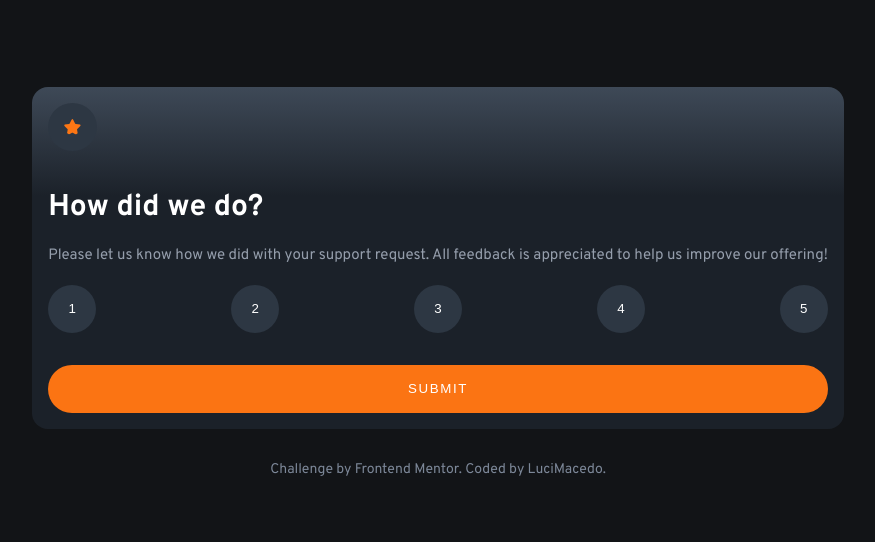
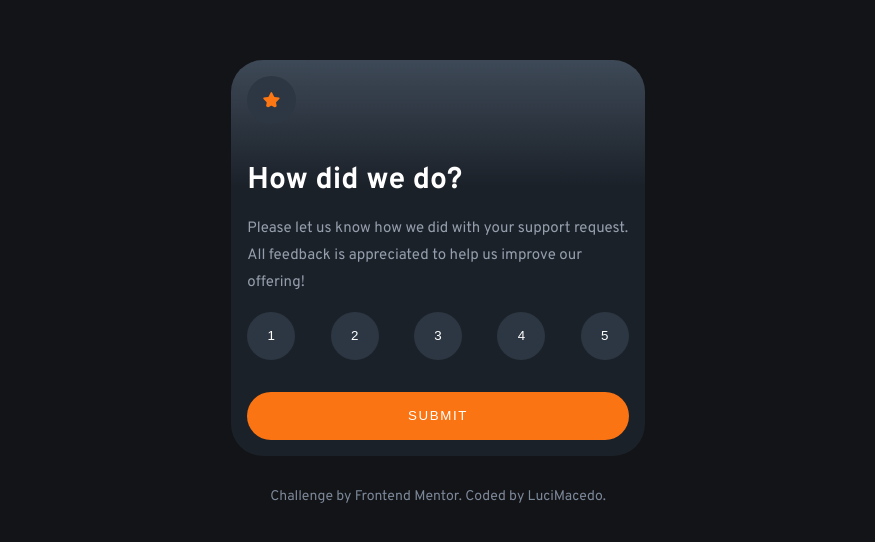
Before and after one commit to LuciMacedo/Interactive-rating-component, a plain HTML site: page index.html in a window 1280 px wide. Shown: the part 150-692 px from the top of the page, without its empty margins (202-1077 px from the left). Drawn offline with Linux system fonts and the light colour scheme.

Commit message:
css layout 1024

```diff
--- a/css/style.css
+++ b/css/style.css
@@ -45,9 +45,8 @@ body {
     display: flex;
     flex-direction: column;
     padding: 1rem;
-    border-radius: 1rem;
+    border-radius: 2rem;
     background: linear-gradient(180deg, rgba(114,129,151,1) 0%, rgba(62,73,87,1) 0%, rgba(27,33,41,1) 32%);
-    border-radius: 1rem;
 
 }
 
@@ -170,11 +169,20 @@ body {
     display: none;
 }
 
-@media only screen and (min-width: 1440px) {
+@media screen and (min-width: 1024px) {
     .rating-wrapper,
     .tks-wrapper{
-        width: 30%;
+       max-width: 34%;
     }
+}
+
+@media screen and (min-width: 1440px) {
+
+    .rating-wrapper,
+    .tks-wrapper{
+       max-width: 30%;
+    }
+
     .rating-question p {
         font-size: 1.3rem;
     }
```
